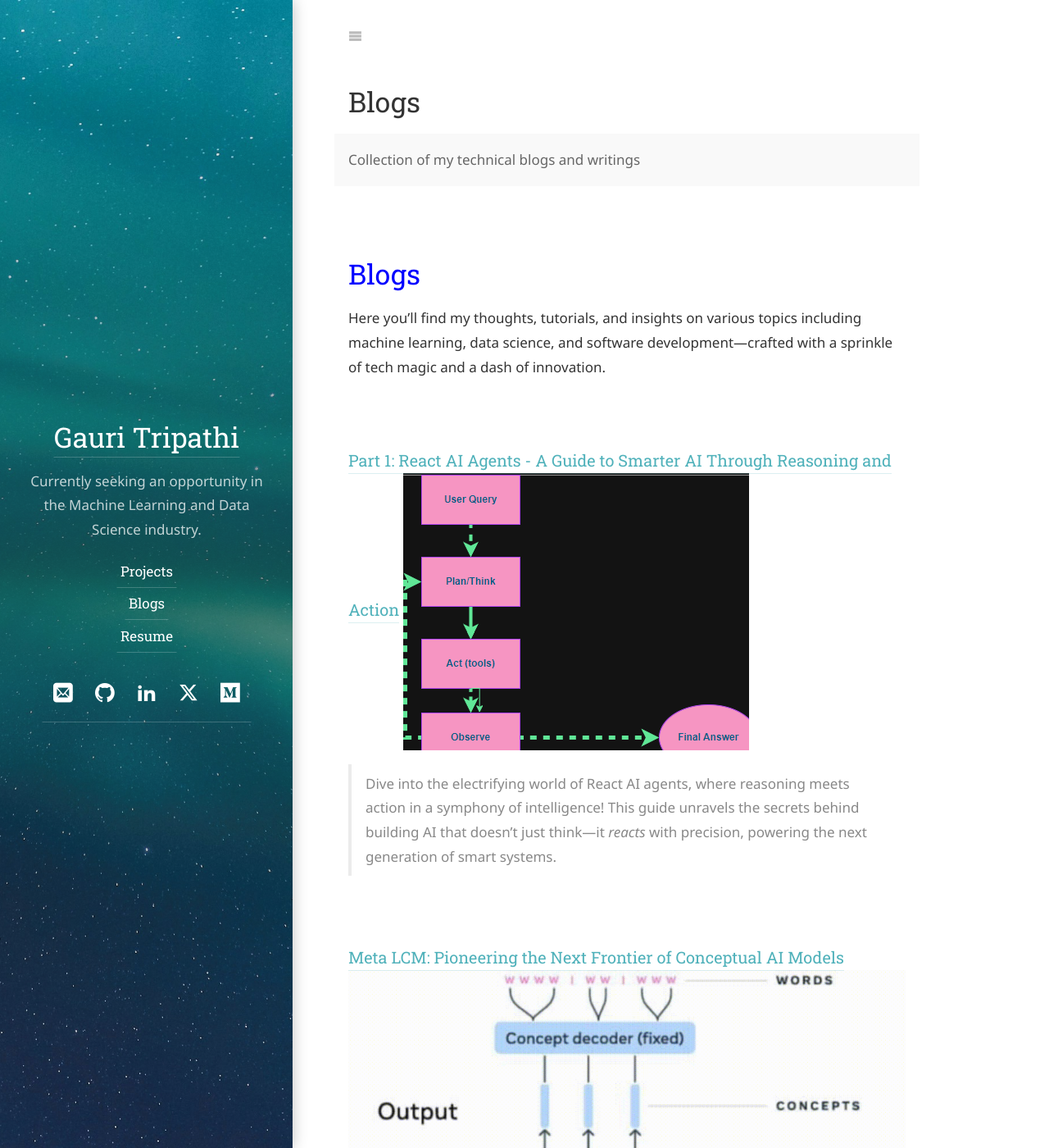
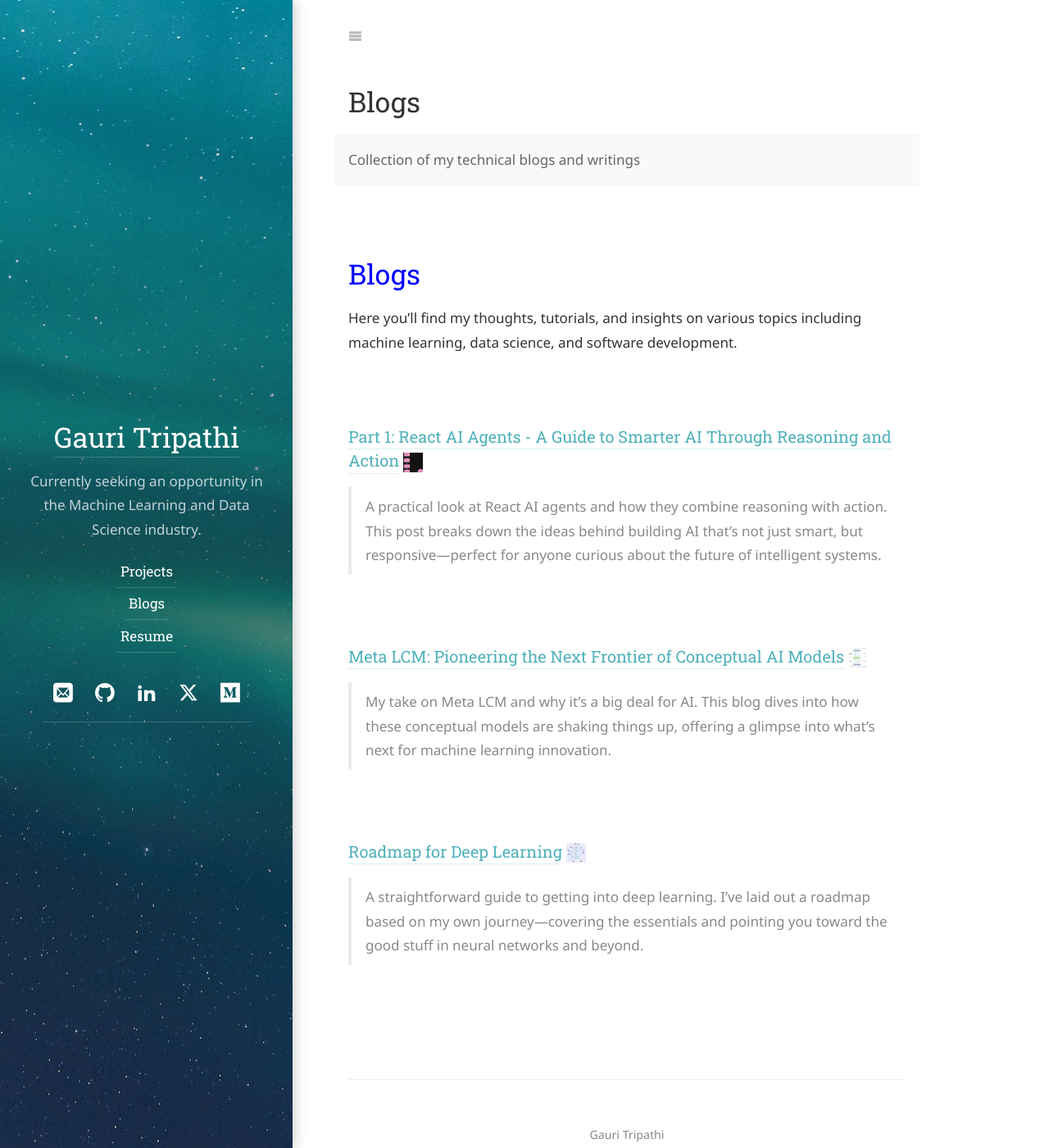
Before and after one commit to Gauri-Tripathi/Gauri-Tripathi.github.io, a Jekyll site: the page built from blogs/index.md, in a window 1280 px wide and 1400 px high. Shown: the whole window at 82% size. Built offline with Jekyll 4.4.1, drawn with Linux system fonts in a browser that asks for light colours; some web fonts are replaced; some of the changed text lies outside the part shown.

Commit message:
blogs oage

```diff
--- a/blogs/index.md
+++ b/blogs/index.md
@@ -7,22 +7,20 @@ description: >
 
 # <span style="color:blue">Blogs</span>
 
-Here you'll find my thoughts, tutorials, and insights on various topics including machine learning, data science, and software development—crafted with a sprinkle of tech magic and a dash of innovation.
-
+Here you'll find my thoughts, tutorials, and insights on various topics including machine learning, data science, and software development.
 <!-- Blog 1 -->
 
-### <a href="https://medium.com/@gauritr01/part-1-react-ai-agents-a-guide-to-smarter-ai-through-reasoning-and-action-d5841db39530" title="Read Blog" target="_blank">Part 1: React AI Agents - A Guide to Smarter AI Through Reasoning and Action</a>   ![image](/assets/icons/ReACT.png)
+### <a href="https://medium.com/@gauritr01/part-1-react-ai-agents-a-guide-to-smarter-ai-through-reasoning-and-action-d5841db39530" title="Read Blog" target="_blank">Part 1: React AI Agents - A Guide to Smarter AI Through Reasoning and Action</a>   <img src="/assets/icons/ReACT.png" width="24" height="24" alt="ReACT icon">
 
-> Dive into the electrifying world of React AI agents, where reasoning meets action in a symphony of intelligence! This guide unravels the secrets behind building AI that doesn’t just think—it *reacts* with precision, powering the next generation of smart systems.
+> A practical look at React AI agents and how they combine reasoning with action. This post breaks down the ideas behind building AI that's not just smart, but responsive—perfect for anyone curious about the future of intelligent systems.
 
 <!-- Blog 2 -->
 
-### <a href="https://medium.com/@gauritr01/meta-lcm-pioneering-the-next-frontier-of-conceptual-ai-models-ded9a8905c80" title="Read Blog" target="_blank">Meta LCM: Pioneering the Next Frontier of Conceptual AI Models</a>   ![image](/assets/icons/LCM.png)
+### <a href="https://medium.com/@gauritr01/meta-lcm-pioneering-the-next-frontier-of-conceptual-ai-models-ded9a8905c80" title="Read Blog" target="_blank">Meta LCM: Pioneering the Next Frontier of Conceptual AI Models</a>   <img src="/assets/icons/LCM.png" width="24" height="24" alt="LCM icon">
 
-> Step into the futuristic realm of Meta LCM, where conceptual AI models shimmer with brilliance! This piece explores how these trailblazing architectures redefine intelligence, pushing the boundaries of what machines can dream and achieve.
-
+> My take on Meta LCM and why it's a big deal for AI. This blog dives into how these conceptual models are shaking things up, offering a glimpse into what's next for machine learning innovation.
 <!-- Blog 3 -->
 
-### <a href="https://gauritripathi.hashnode.dev/roadmap-for-deep-learning" title="Read Blog" target="_blank">Roadmap for Deep Learning</a>   ![image](/assets/icons/rsz_python-logo.png)
+### <a href="https://gauritripathi.hashnode.dev/roadmap-for-deep-learning" title="Read Blog" target="_blank">Roadmap for Deep Learning</a>   <img src="/assets/icons/dl_blog.png" width="24" height="24" alt="Python logo">
 
-> Embark on a thrilling odyssey through the labyrinth of deep learning! This roadmap is your treasure map to mastering neural networks, unlocking the arcane arts of AI with step-by-step brilliance and cutting-edge insights.
+> A straightforward guide to getting into deep learning. I've laid out a roadmap based on my own journey—covering the essentials and pointing you toward the good stuff in neural networks and beyond.
```
Also changed, not shown: assets/icons/dl_blog.png (added).
